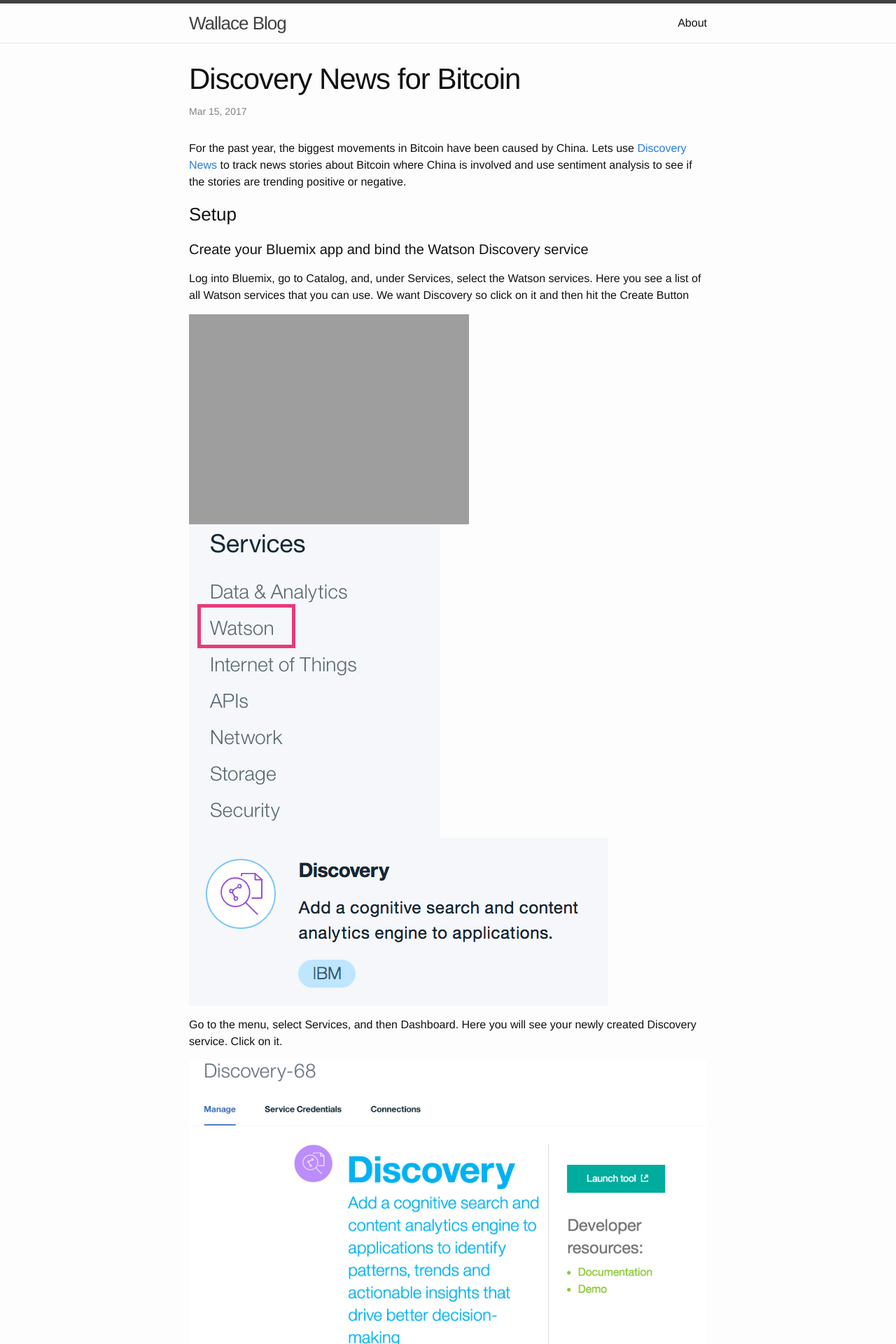
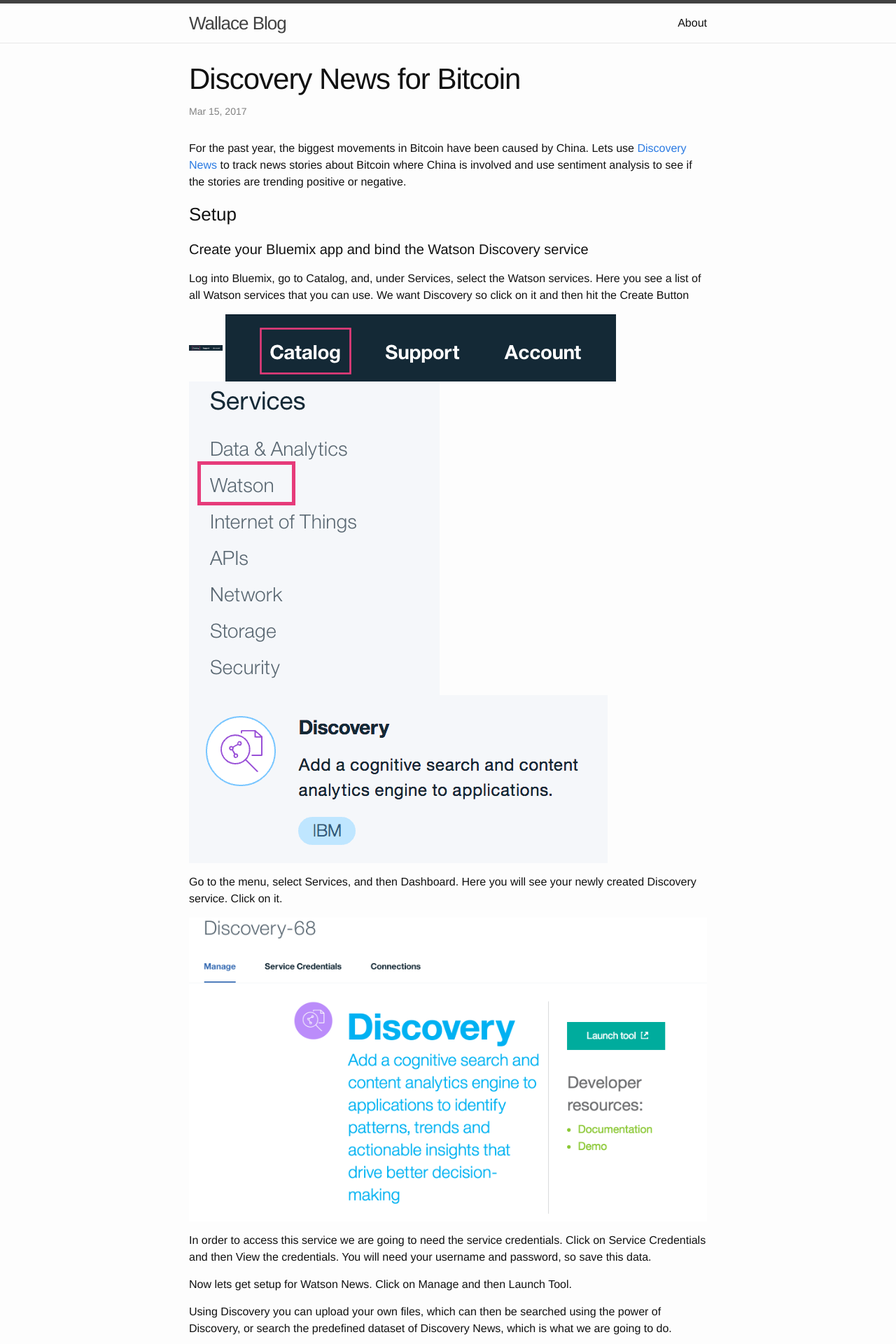
Before and after one commit to pwcremin/pwcremin.github.io, a Jekyll site: the page built from _posts/2017-03-15-discovery-news-bitcoin.markdown, in a window 1280 px wide. Shown: the top 1920 px of the page at 70% size. Built offline with Jekyll 4.4.1, drawn with Linux system fonts in a browser that asks for light colours; comment, search, counter and statistics services are not loaded.

Commit message:
Update 2017-03-15-discovery-news-bitcoin.markdown

```diff
--- a/_posts/2017-03-15-discovery-news-bitcoin.markdown
+++ b/_posts/2017-03-15-discovery-news-bitcoin.markdown
@@ -14,7 +14,8 @@
 
 Log into Bluemix, go to Catalog, and, under Services, select the Watson services.  Here you see a list of all Watson services that you can use.  We want Discovery so click on it and then hit the Create Button
 
-![](/assets/discovery-bitcoin/catalaog.png  | width=10)
+<img src="/assets/discovery-bitcoin/catalaog.png" width="48">
+![](/assets/discovery-bitcoin/catalaog.png)
 ![](/assets/discovery-bitcoin/watson-service.png)
 ![](/assets/discovery-bitcoin/discovery_service.png)
 
```
